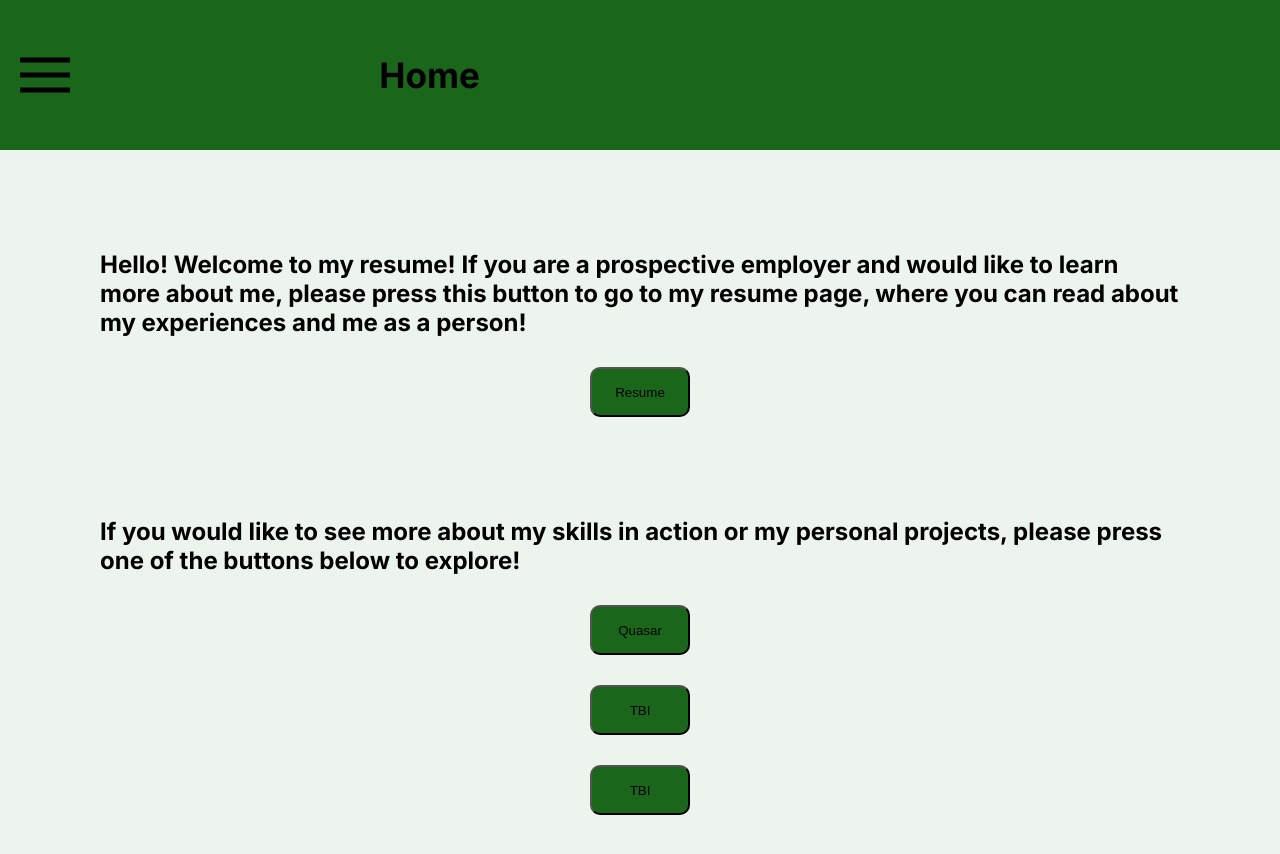
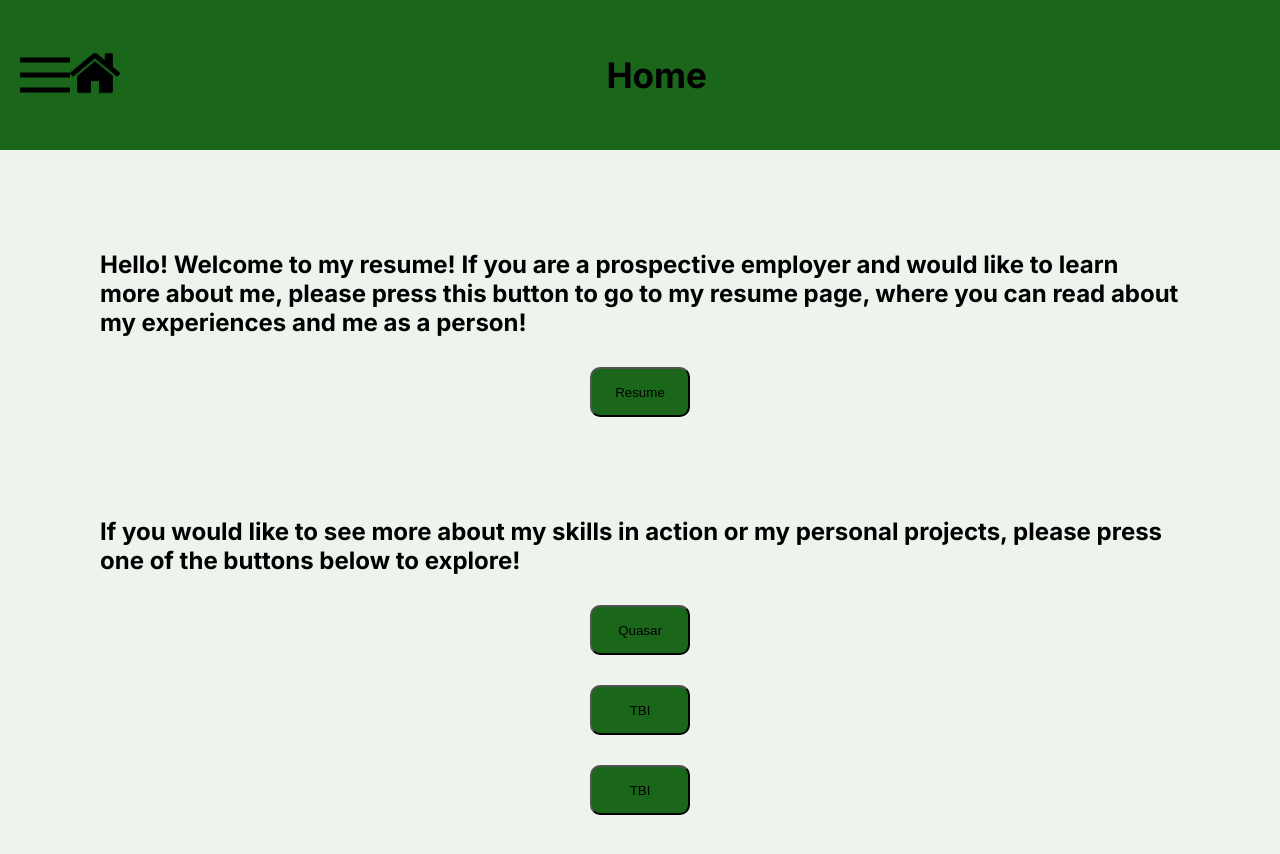
Before and after one commit to LoremakerEgg/My-Resume, a Next.js app: page / in a window 1280 px wide. Shown: the top 854 px of the page. Built offline with nearby package versions, Linux system fonts and the light colour scheme.

Commit message:
added functioning home button and icon in header

```diff
--- a/app/components/Header.tsx
+++ b/app/components/Header.tsx
@@ -55,7 +55,11 @@ const Header = () => {
           </Link>
         </div>
       </div>
-      {/* <img src="home-icon.png" alt="house" className={styles.menu} /> */}
+      <div>
+        <Link href="/">
+          <img src="home-icon.png" alt="house" className={styles.home} />
+        </Link>
+      </div>
       <div className={styles.title}>
         <h3>{pathName == "/" ? "Home" : "My Projects"}</h3>
       </div>
--- a/app/components/header.module.scss
+++ b/app/components/header.module.scss
@@ -3,7 +3,7 @@
 .header {
   display: flex;
   background-color: $backgroundOne;
-  justify-content: space-between;
+
   align-items: center;
   height: 150px;
   margin: 0;
@@ -41,7 +41,6 @@
   .header {
     display: flex;
     background-color: $backgroundOne;
-    justify-content: space-between;
     align-items: center;
     height: 150px;
     margin: 0;
@@ -49,7 +48,7 @@
       display: flex;
       flex-direction: column;
       font-weight: bold;
-      margin-right: 800px;
+      margin-left: 38%;
       font-size: 30px;
     }
     .menu {
@@ -57,7 +56,11 @@
       flex-direction: column;
       font-weight: bold;
       margin-left: 75px;
-      width: 50px;
+      height: 50px;
+      transition: all 250ms ease-in-out;
+    }
+    .home {
+      height: 50px;
       transition: all 250ms ease-in-out;
     }
     .menuContentVisible {
@@ -77,7 +80,10 @@
       display: none;
     }
     .menu:hover {
-      width: 55px;
+      height: 55px;
+    }
+    .home:hover {
+      height: 55px;
     }
   }
 }
```
